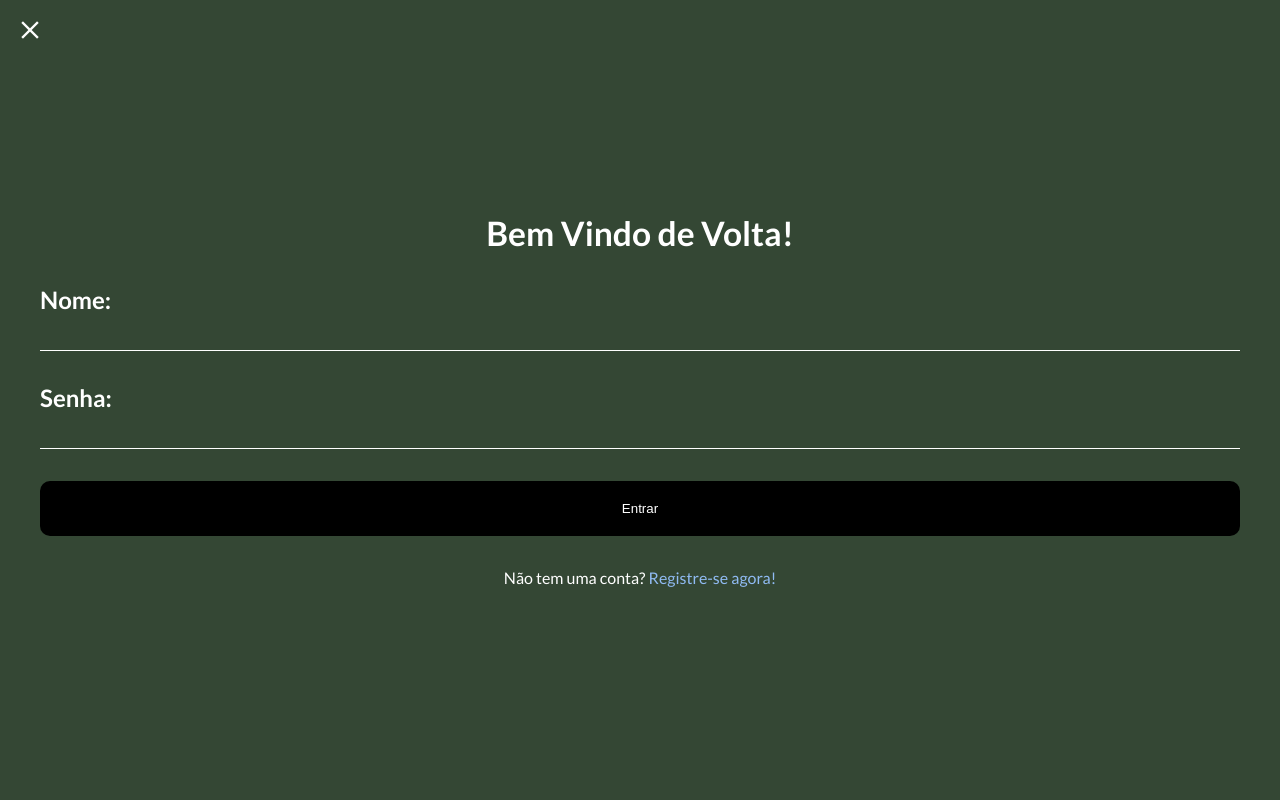
After one commit to Rubrum-IFSP/website-museu-racatinga, a PHP site: page /view/pages/login.php in a window 1280 px wide. The commit adds this page. Run offline with PHP 8.4, Linux system fonts and the light colour scheme; some web fonts are replaced.

Commit message:
login css done

```diff
--- a/index.html
+++ b/index.html
@@ -12,7 +12,7 @@
         <img src="./view/images/logo_rubrum.png" alt="logo">
         <nav>
             <a href="./view/pages/acervo.php">Acervo</a>
-            <a href="#">Login</a>
+            <a href="./view/pages/login.php">Login</a>
         </nav>
     </header>
 
--- a/view/css/loginWrapper.css
+++ b/view/css/loginWrapper.css
@@ -16,30 +16,88 @@ body {
 }
 
 .amigoMuseu-wrapper {
-    background-color: aquamarine;
+    background-color: var(--primary-color);
+    color: white;
     overflow: hidden;
-    width: 400px;
-    height: 300px;
+    width: 100vw;
+    height: 100vh;
     padding: 30px;
-    border-radius: 15px;
+}
+
+span.material-symbols-outlined {
+    user-select: none;
+    cursor: pointer;
+    position: absolute;
+    transition: .3s;
+    font-size: 30px;
+    padding: 5px;
+    border-radius: 50%;
+    top: 10px;
+    left: 10px;
+}
+
+.material-symbols-outlined:hover {
+    background-color: rgba(0, 0, 0, 0.062);
 }
 
 .account-wrapper {
-    gap: 1em;
+    padding: 40px;
+    width: 100%;
+    height: 100%;
+    gap: 2em;
+}
+
+.account-wrapper h1 {
+    font-size: 2.1em;
+    text-align: center;
 }
 
 .account-wrapper.register {
     display: none;
 }
 
+.userinfo-box {
+    width: 100%;
+}
+
 .userinfo-box label {
+    font-weight: 700;
     display: block;
+    font-size: 1.5em;
+}
+
+.userinfo-box input {
+    width: 100%;
+    font-size: 1.4em;
+    padding: 5px;
+    background: none;
+    border: none;
+    color: #f5ba30;
+    border-bottom: 1px solid white;
+}
+
+.userinfo-box input:focus {
+    outline: none;
 }
 
 .amigoMuseu-wrapper button {
-    padding: 10px 20px;
+    width: 100%;
+    padding: 20px;
     border: 0;
     border-radius: 10px;
     background-color: black;
     color: white;
 }
+
+.change-wrapper {
+    text-align: center;
+}
+
+.register-button {
+    cursor: pointer;
+    color: rgb(144, 187, 243);
+}
+
+.register-button:active {
+    text-decoration: underline;
+}
--- /dev/null
+++ b/view/pages/login.php
@@ -0,0 +1,64 @@
+<!DOCTYPE html>
+<html lang="pt-br">
+<head>
+    <meta charset="UTF-8">
+    <meta http-equiv="X-UA-Compatible" content="IE=edge">
+    <meta name="viewport" content="width=device-width, initial-scale=1.0">
+    <link rel="stylesheet" href="../css/loginWrapper.css">
+    <link rel="stylesheet" href="https://fonts.googleapis.com/css2?family=Material+Symbols+Outlined:opsz,wght,FILL,GRAD@24,400,0,0" />
+    <title>Login</title>
+</head>
+<body>
+    <div class="amigoMuseu-wrapper">
+    <span class="material-symbols-outlined">close</span>
+
+
+    <form action="#" class="account-wrapper login">
+            <h1>Bem Vindo de Volta!</h1>
+            <div class="userinfo-box">
+                <label for="nome">Nome:</label>
+                <input type="text">
+            </div>
+
+            <div class="userinfo-box">
+                <label for="">Senha: </label>
+                <input type="text">
+            </div>
+
+            <button>Entrar</button>
+
+            <div class="change-wrapper">
+                <p>Não tem uma conta? <span class="register-button">Registre-se agora!</span></p>
+            </div>
+        </form>
+
+        <form action="#" class="account-wrapper register">
+            <div class="userinfo-area">
+                <div class="userinfo-box">
+                    <label for="nome">Nome:</label>
+                    <input type="text">
+                </div>
+
+                <div class="userinfo-box">
+                    <label for="">Senha: </label>
+                    <input type="text">
+                </div>
+            </div>
+
+            <div class="userinfo-area">
+                <div class="userinfo-box">
+                    <label for="">CPF: </label>
+                    <input type="text">
+                </div>
+
+                <div class="userinfo-box">
+                    <label for="">RG: </label>
+                    <input type="text">
+                </div>
+            </div>
+
+            <button>Registrar</button>
+        </form>
+    </div>
+</body>
+</html>
```
Also changed, not shown: view/pages/teste.php (deleted, +0 -55 lines), 1 other file.
